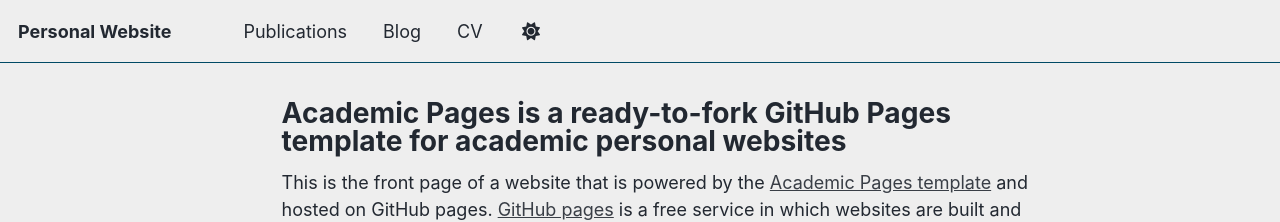
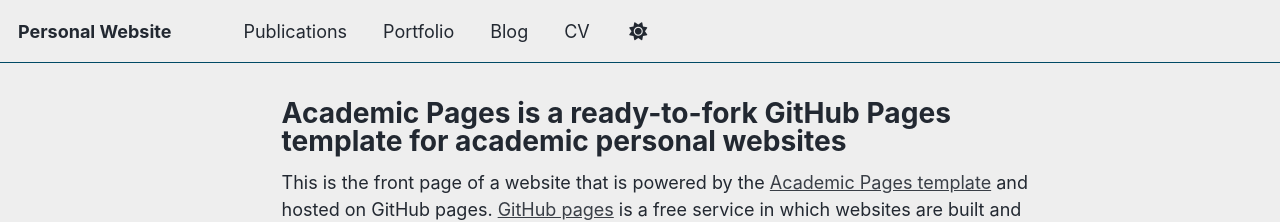
Before and after one commit to alfredzhang98/alfredzhang98.github.io, a Jekyll site: the page built from _pages/about.md, in a window 1280 px wide. Shown: the top 222 px of the page. Built offline with Jekyll 4.4.1, drawn with Linux system fonts in a browser that asks for light colours.

Commit message:
udpate basics

```diff
--- a/_config.yml
+++ b/_config.yml
@@ -12,7 +12,7 @@
 title                    : "Personal Website"
 title_separator          : "-"
 name                     : &name "Qingyu Zhang"
-description              : &description "I’m Qingyu Zhang, a PhD student at UCL. My research brings together circuit design, image processing, deep learning, and reinforcement learning to develop intelligent robotic systems for healthcare. I’m particularly interested in connecting hardware and algorithms to create systems that are both effective and practical in real-world use."
+description              : &description "I'm Qingyu Zhang, a PhD student at UCL. My research brings together circuit design, image processing, deep learning, and reinforcement learning to develop intelligent robotic systems for healthcare. I’m particularly interested in connecting hardware and algorithms to create systems that are both effective and practical in real-world use."
 url                      : https://alfredzhang98.github.io # the base hostname & protocol for your site e.g. "https://[your GitHub username].github.io" or if you already have some other page hosted on Github then use "https://[your GitHub username].github.io/[Your Repo Name]"
 baseurl                  : "" # the subpath of your site, e.g. "/blog"
 repository               : "alfredzhang98/alfredzhang98.github.io"
--- a/_data/navigation.yml
+++ b/_data/navigation.yml
@@ -17,8 +17,8 @@
   # - title: "Teaching"
   #   url: /teaching/
 
-  # - title: "Portfolio"
-  #   url: /portfolio/
+  - title: "Portfolio"
+    url: /portfolio/
 
   - title: "Blog"
     url: /year-archive/
```
